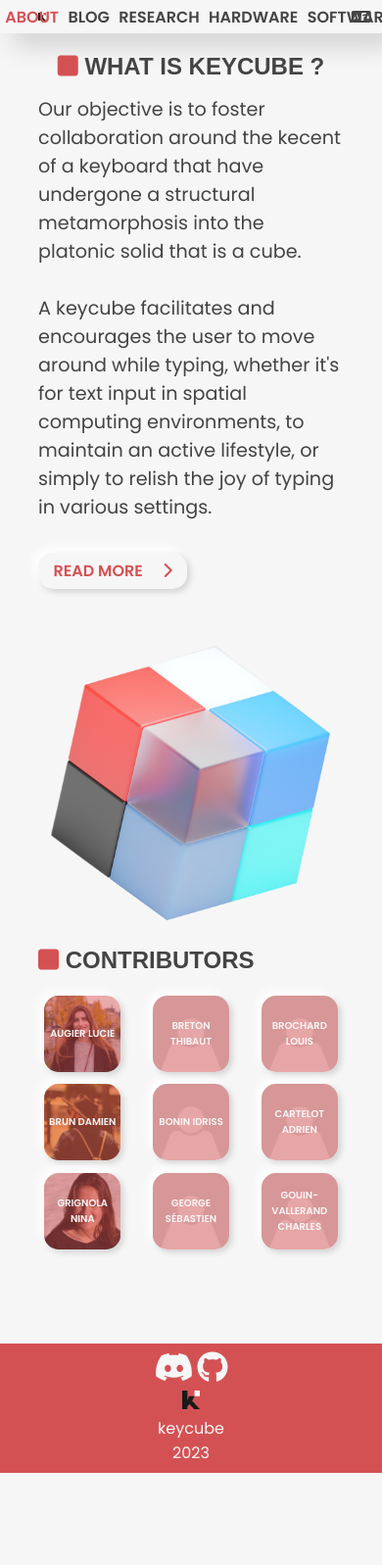
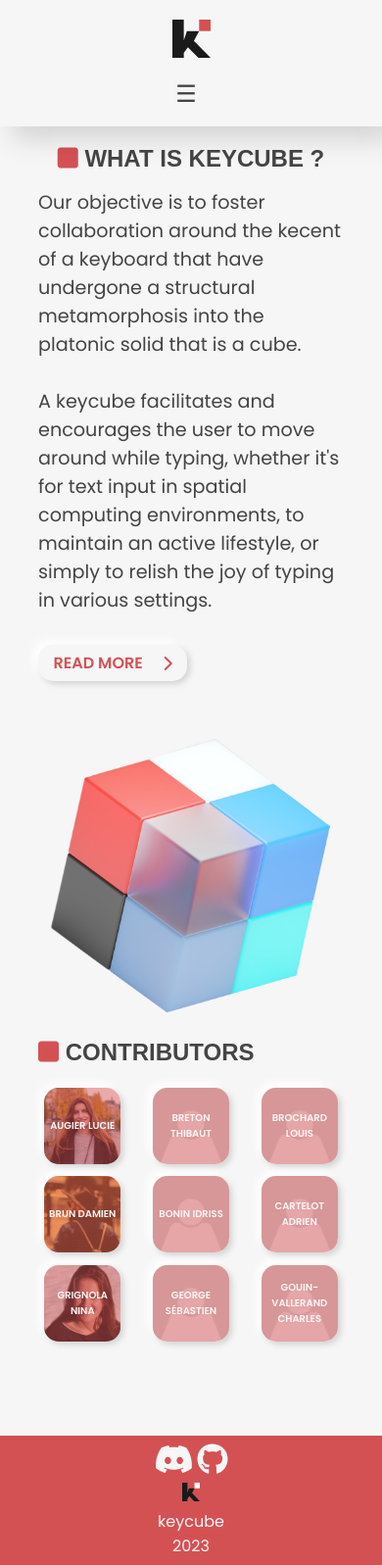
Before and after one commit to keycube/keycube.github.io, a Jekyll site: the page built from index.markdown, in a window 390 px wide. Shown: the whole page at 98% size. Built offline with Jekyll 4.4.1, drawn with Linux system fonts in a browser that asks for light colours; nearby versions of some CDN libraries; some web fonts are replaced; before the commit the page ends 1503 px from its top, so only the background shows below that.

Commit message:
nav responsive

```diff
--- a/_includes/navigation.html
+++ b/_includes/navigation.html
@@ -1,50 +1,28 @@
-  <!-- <nav>
-	<a class="extern" href="#"><img src="../assets/img/logo-{{page.color}}.svg"/></a>
-	<div class="link-page-nav">
-	{% for item in site.data.navigation %}
-	  <a href="{{ item.link }}" {% if page.url == item.link %}style="color: #{{ page.color }};" class="current"{% endif %}>{{ item.name }}</a>
-	{% endfor %}
-	</div>
-	<a class="extern"><i class="fa-solid fa-language"></i></a>
-  </nav> -->
-
-  <nav>
+<nav>
     <img class="extern logo" src="/assets/img/logo/logo-{{page.color}}.svg"/>
+    <div class="burger-menu">&#9776;</div>
     <div class="link-page-nav">
+        <!-- Vos liens de navigation existants -->
         {% for item in site.data.navigation %}
             <a href="{{ item.link }}" {% if page.url == item.link %}style="color: #{{ page.color }};" class="current"{% endif %}>{{ item.name }}</a>
         {% endfor %}
     </div>
-	<a class="extern"><i class="fa-solid fa-language"></i></a>
+    <a class="extern"><i class="fa-solid fa-language"></i></a>
 </nav>
-
-
-
-
-
-<!-- <div class="burger-menu">
-     <a class="extern" id="burger-icon"><i class="fa-solid fa-bars"></i></a>
-	<p>lalalal</p>
-	 <div class="burger" id="burger">
-        {% for item in site.data.navigation %}
-            <a href="{{ item.link }}" {% if page.url == item.link %}style="color: #{{ page.color }};" class="current"{% endif %}>{{ item.name }}</a>
-        {% endfor %}
-    </div>
-
-</div>
-</nav> -->
-
-
-<!--
 
 <script>
 document.addEventListener('DOMContentLoaded', function () {
-    const burgerIcon = document.getElementById('burger-icon');
-    const burgerMenu = document.getElementById('burger-menu');
+    const burgerMenu = document.querySelector('.burger-menu');
+    const linkPageNav = document.querySelector('.link-page-nav');
+    const externIcon = document.querySelector('.fa-language');
 
-    burgerIcon.addEventListener('click', function () {
-        burgerMenu.classList.toggle('active');
+    burgerMenu.addEventListener('click', function () {
+        linkPageNav.style.display = linkPageNav.style.display === 'none' || linkPageNav.style.display === '' ? 'flex' : 'none';
+
+        document.body.classList.toggle('burger-menu-opened');
+
+        externIcon.style.display = externIcon.style.display === 'none' || externIcon.style.display === '' ? 'flex' : 'none';
     });
-}); -->
+});
 
-<!-- </script> -->
+</script>
--- a/_sass/main.scss
+++ b/_sass/main.scss
@@ -14,6 +14,7 @@
 	color: #444;
 }
 
+////////////NAVBAR/////////////
 nav {
   display: flex;
   align-items: center;
@@ -22,6 +23,8 @@
   box-shadow: 13px 13px 26px #00000025;
   background-color: $white;
   width: 100%;
+  position: relative;
+}
 
 .link-page-nav {
   display: flex;
@@ -47,10 +50,66 @@
 }
 
 .logo {
-    width: 2%  ;
+  width: 2%;
   height: auto;
 }
+
+.burger-menu {
+  display: none;
+  cursor: pointer;
+  font-size: 1.5em;
+  margin-right: 10px;
 }
+
+@media screen and (max-width: 768px) {
+  nav {
+      display: flex;
+      flex-direction: column;
+      justify-content: space-between;
+      align-items: center;
+  }
+
+  .link-page-nav {
+      display: none;
+      flex-direction: column;
+      margin: 5% 0;
+      width: 100%;
+      text-align: center;
+  }
+
+  .link-page-nav a {
+      margin: 2% 0;
+  }
+
+  .extern {
+      margin: 2% 0;
+  }
+
+  .logo {
+      width: 10%;
+      margin: 5% 0;
+  }
+
+  .burger-menu {
+      display: flex;
+  }
+
+  .burger-menu-opened .extern .fa-language {
+      display: block;
+  }
+
+  .extern .fa-language {
+      display: none;
+
+  }
+}
+
+
+
+
+
+
+///////////////CONTENTALLSITE/////////////////////
 
 
 .citation {
@@ -66,82 +125,6 @@
         color :$white;
     }
 }
-//////////////////
-
-// .normal-menu{
-// 	display: flex;
-// 	align-items: center;
-// 	justify-content:space-between;
-// 	margin: 0 0 3% 0;
-// 	box-shadow :13px 13px 26px #00000025;
-// 	background-color: $white;
-
-// 	@media (max-width: 768px) {
-// 		display: none;
-// 	}
-// }
-
-
-// .link-page-nav{
-// 	display: flex;
-// 	flex-direction: row;
-// 	width: 60%;
-// 	align-items: center;
-// 	justify-content: center;
-// }
-
-// nav a{
-// 	text-decoration: none;
-// 	text-transform: uppercase;
-// 	font-weight: 600;
-// 	margin: 2% 2%;
-// }
-
-// .extern{
-// 	margin: 0 10%;
-// }
-
-// .current {
-// 	text-decoration: none;
-// }
-// }
-
-
-// .burger-menu {
-//     display: none;
-//     @media (max-width: 768px) {
-//         display: flex;
-//         flex-direction: column;
-//         align-items: center;
-//         justify-content: center;
-//         position: absolute;
-//         top: 60px; /* Adjust the top position as needed */
-//         right: 0;
-//         background-color: $white;
-//         box-shadow: 13px 13px 26px #00000025;
-
-//         a {
-//             margin: 2% 0;
-//         }
-//     }
-// }
-
-// #burger-icon {
-//     display: none;
-//     @media (max-width: 768px) {
-//         display: block;
-//     }
-// }
-
-// #burger-menu.active {
-//     display: flex;
-// }
-
-
-
-////////////////////////////////////////////
-
-
 
 
 
@@ -165,10 +148,11 @@
 
 	width: 80%;
 	margin: auto;
-	// padding: 0 10% 0 10%;
 	justify-content: space-around;
 }
 
+
+///////////////FOOTER/////////////////////
 footer {
     text-align: center;
     padding: 2%;
```
Also changed, not shown: 14 other files. Lines whose indentation alone changed are shown as unchanged.
